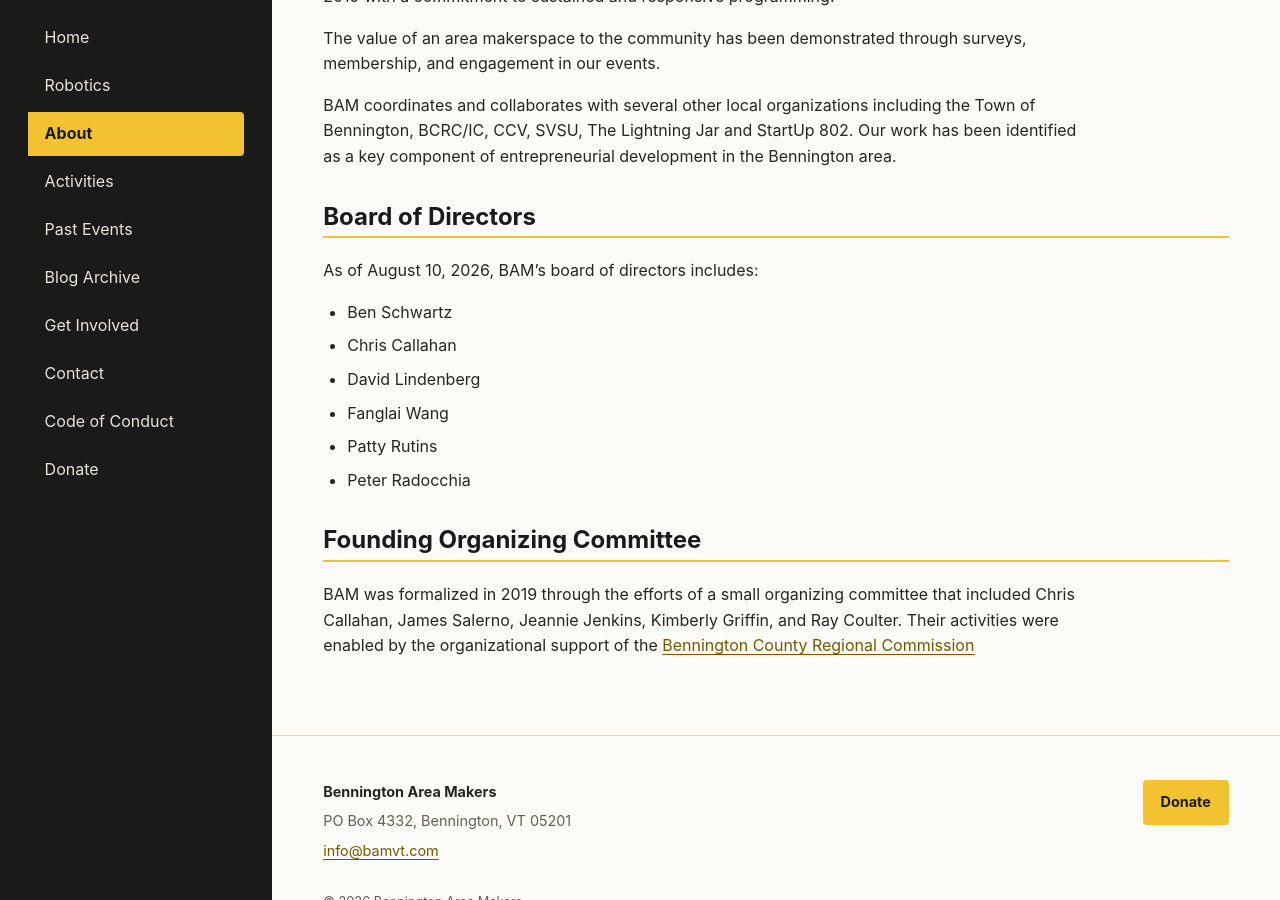
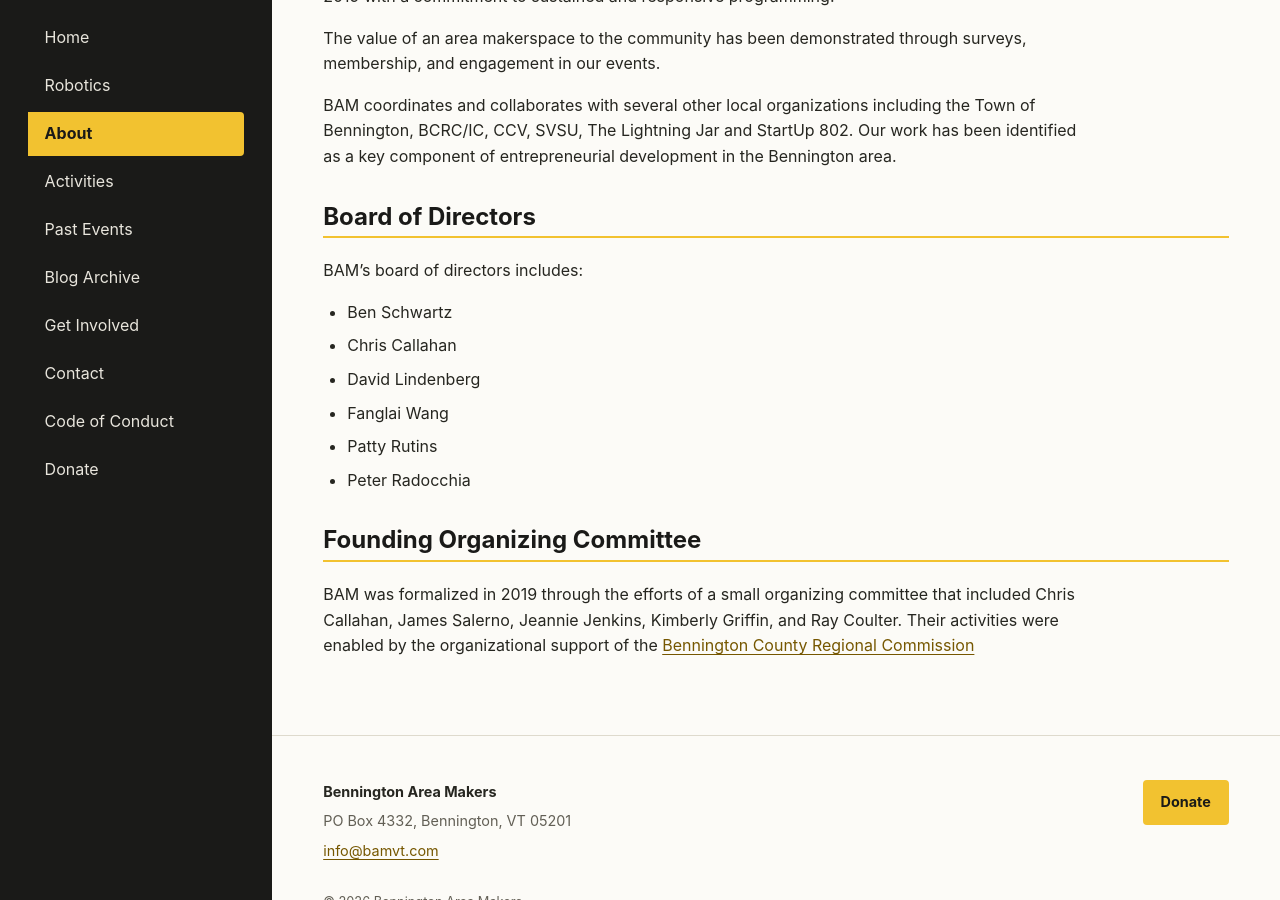
Before and after one commit to bennington-area-robotics/bamvt.com, a Jekyll site: the page built from about.md, in a window 1280 px wide and 900 px high, scrolled down 1224 px. Built offline with Jekyll 4.4.1, drawn with Linux system fonts in a browser that asks for light colours.

Commit message:
Remove specific date from board of directors introduction

```diff
--- a/about.md
+++ b/about.md
@@ -35,7 +35,7 @@ BAM coordinates and collaborates with several other local organizations includin
 
 ## Board of Directors
 
-As of August 10, 2026, BAM’s board of directors includes:
+BAM’s board of directors includes:
 
 - Ben Schwartz
 - Chris Callahan
```
